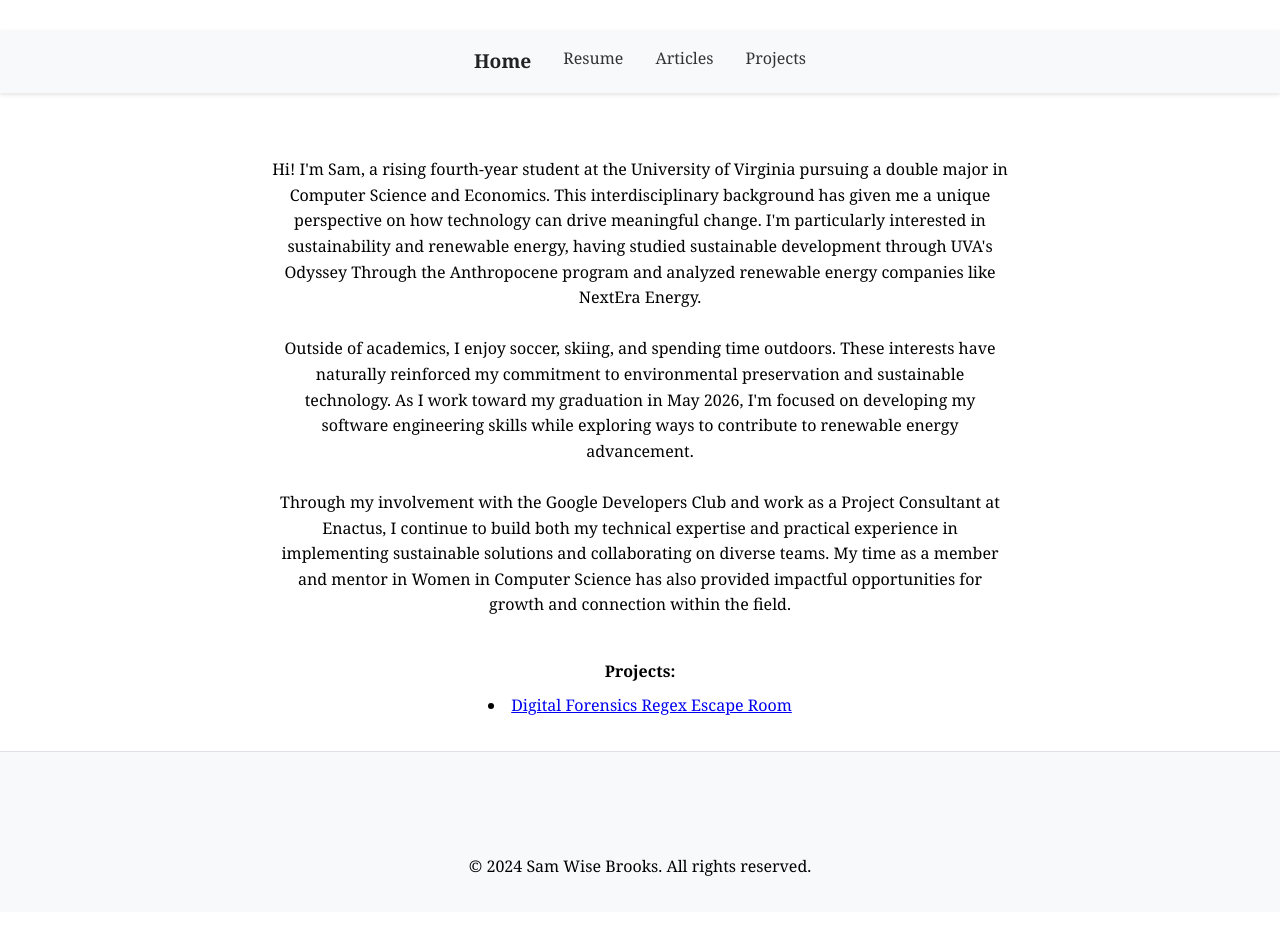
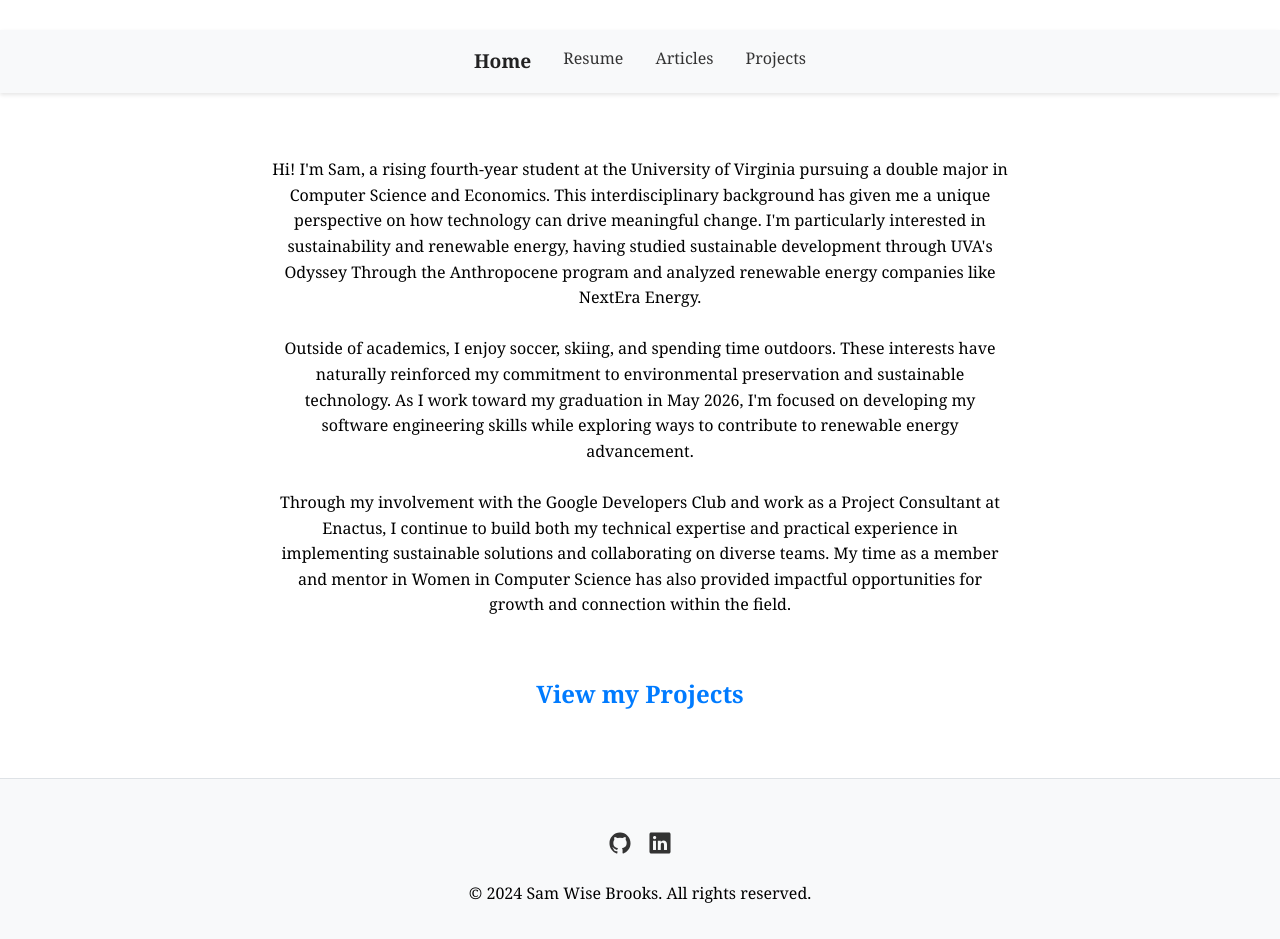
Before and after one commit to samwise3/SamWiseDev, a React (Vite) app: page / in a window 1280 px wide. Shown: the part 280-1219 px from the top of the page. Before the commit the page ends 1192 px from the top, so only its background shows below. Built offline with nearby package versions, Linux system fonts and the light colour scheme.

Commit message:
refactor: style updates

```diff
--- a/index.html
+++ b/index.html
@@ -3,6 +3,8 @@
   <head>
     <meta charset="UTF-8" />
     <meta name="viewport" content="width=device-width, initial-scale=1.0" />
+    <script type="module" src="https://unpkg.com/ionicons@7.2.1/dist/ionicons/ionicons.esm.js"></script>
+    <script nomodule src="https://unpkg.com/ionicons@7.2.1/dist/ionicons/ionicons.js"></script>
     <title>Sam's Site</title>
   </head>
   <body>
--- a/src/pages/Articles.jsx
+++ b/src/pages/Articles.jsx
@@ -28,7 +28,11 @@ function Articles() {
         <Header/>
         <Navigation />
       </header>
-
+      <main>
+        <div className="center">
+          <h4>A collection of various articles I've written in op-ed formats.</h4>
+        </div>
+      </main>
       <div className="cards-list">
         {articles.map((article, index) => (
           <Card
--- a/src/pages/Home.jsx
+++ b/src/pages/Home.jsx
@@ -2,6 +2,7 @@ import Navigation from '../components/ui/Navigation';
 import Footer from '../components/ui/Footer';
 import Header from '../components/ui/Header';
 import '../styles/styles.css';
+import { Link } from 'react-router-dom';
 
 function Home() {
   return (
@@ -26,29 +27,8 @@ function Home() {
           technical expertise and practical experience in implementing sustainable solutions and collaborating on diverse teams. My time as a member
           and mentor in Women in Computer Science has also provided impactful opportunities for growth and connection within the field.</p>
           <br />
-          <ul id="projects">
-            <strong>Projects:</strong>
-            {/*
-            <li>
-              <a
-                href="https://sulfurdioxidedatabase.netlify.app/"
-                target="_blank"
-                rel="noopener noreferrer"
-              >
-                Stratospheric Sulfur Dioxide Database
-              </a>
-            </li>
-            */}
-            <li>
-              <a
-                href="https://digitalforensicsregex.netlify.app/#"
-                target="_blank"
-                rel="noopener noreferrer"
-              >
-                Digital Forensics Regex Escape Room
-              </a>
-            </li>
-          </ul>
+          <Link className="custom-link" to="/projects">
+            View my Projects</Link>
         </div>
       </main>
 
--- a/src/pages/Projects.tsx
+++ b/src/pages/Projects.tsx
@@ -9,7 +9,9 @@ const projects = [
     {
         title: 'Regex Escape Room',
         description: 'A fun and interactive way to learn about regular expressions through a virtual escape room.',
-        longDescription: 'This project uses React, TypeScript, and Netlify. It features multiple puzzles and tracks user progress.',
+        longDescription: 'This project uses React, TypeScript, and Netlify. It features multiple puzzles to give users practice with regex expression for data forensics.' +
+        ' Each  puzzle requires users to apply the correct regex search query to successfully determine the scope of the data breach. It was developed with React and uses Netlify for CI/CD.' +
+        ' To populate the puzzles and relevant mocked data, I utilize artificial intelligence to generate imitation data sets',
         src: 'https://digitalforensicsregex.netlify.app/\#',
         imgsrc:'',
         alt: 'Regex Escape Room',
--- a/src/styles/styles.css
+++ b/src/styles/styles.css
@@ -9,6 +9,13 @@ body {
   font-family: Georgia, serif;
 
   line-height: 1.6;
+}
+a {
+  color: #333;
+  text-decoration: none;
+}
+a:hover {
+  color: #007bff;
 }
 
 /* Common page container */
@@ -88,6 +95,7 @@ main {
   margin: 0 auto;
   padding: 2rem;
   text-align: center;
+  font-size: medium;
 }
 
 #projects {
@@ -223,7 +231,7 @@ main {
   height: auto;
   object-fit: cover;
   border-radius: 4px;
-  margin-bottom: 1rem;'
+  margin-bottom: 1rem;
 }
 .article-card a {
   text-decoration: none;
@@ -299,6 +307,7 @@ main {
   margin-bottom: 0.5rem;
   font-size: 1.25rem;
   font-weight: bold;
+  color: #007bff;
 }
 
 .custom-card-desc {
@@ -381,3 +390,13 @@ main {
   border: 1px solid #eee;
   font-size: 1rem;
 }
+
+.custom-link {
+  color: #007bff;
+  text-decoration: none;
+  font-weight: bold;
+  display: block;
+  margin: 2rem auto 2rem auto;
+  font-size: x-large;
+  align-self: center;
+}
```
